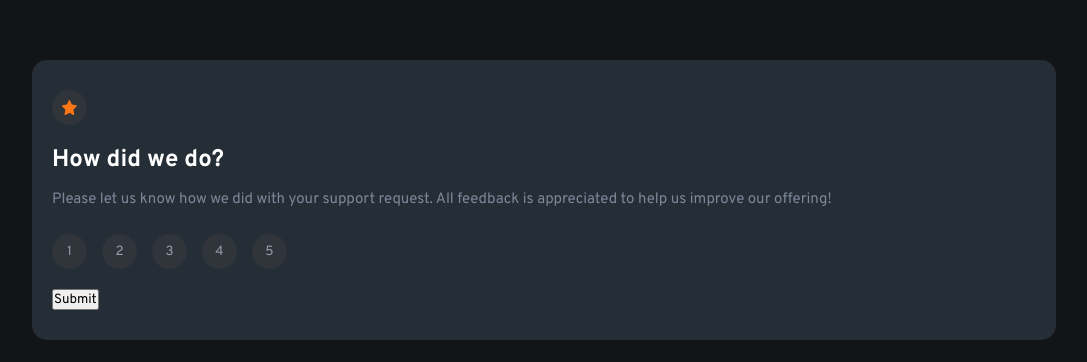
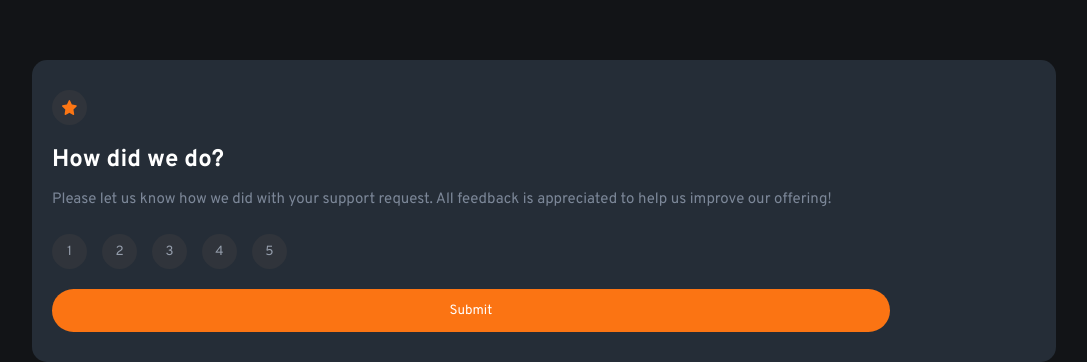
Before and after one commit to mohamed-abdelahi-haibelty/Interactive-rating-component, a plain HTML site: page index.html in a window 1280 px wide. Shown: the part 452-814 px from the top of the page, without its empty margins (96-1183 px from the left). Drawn offline with Linux system fonts and the light colour scheme.

Commit message:
add styles to submit button

```diff
--- a/styles.css
+++ b/styles.css
@@ -69,3 +69,10 @@ p{
     border:none;
     color:var(--Light-Grey);
 }
+.submit{
+    background-color: hsl(25, 97%, 53%);
+    border: none;
+    padding: 13px 40%;
+    border-radius: 40px;
+    color: var(--White);
+}
```
